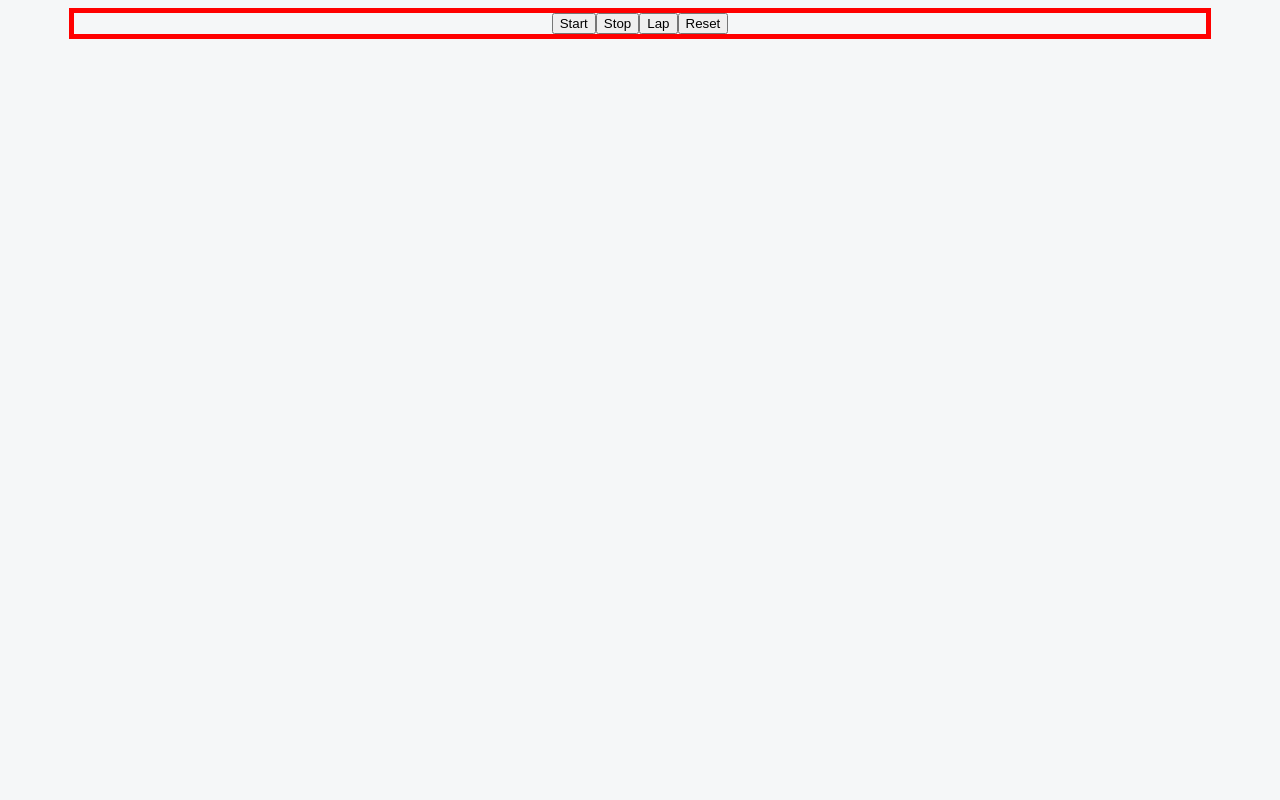
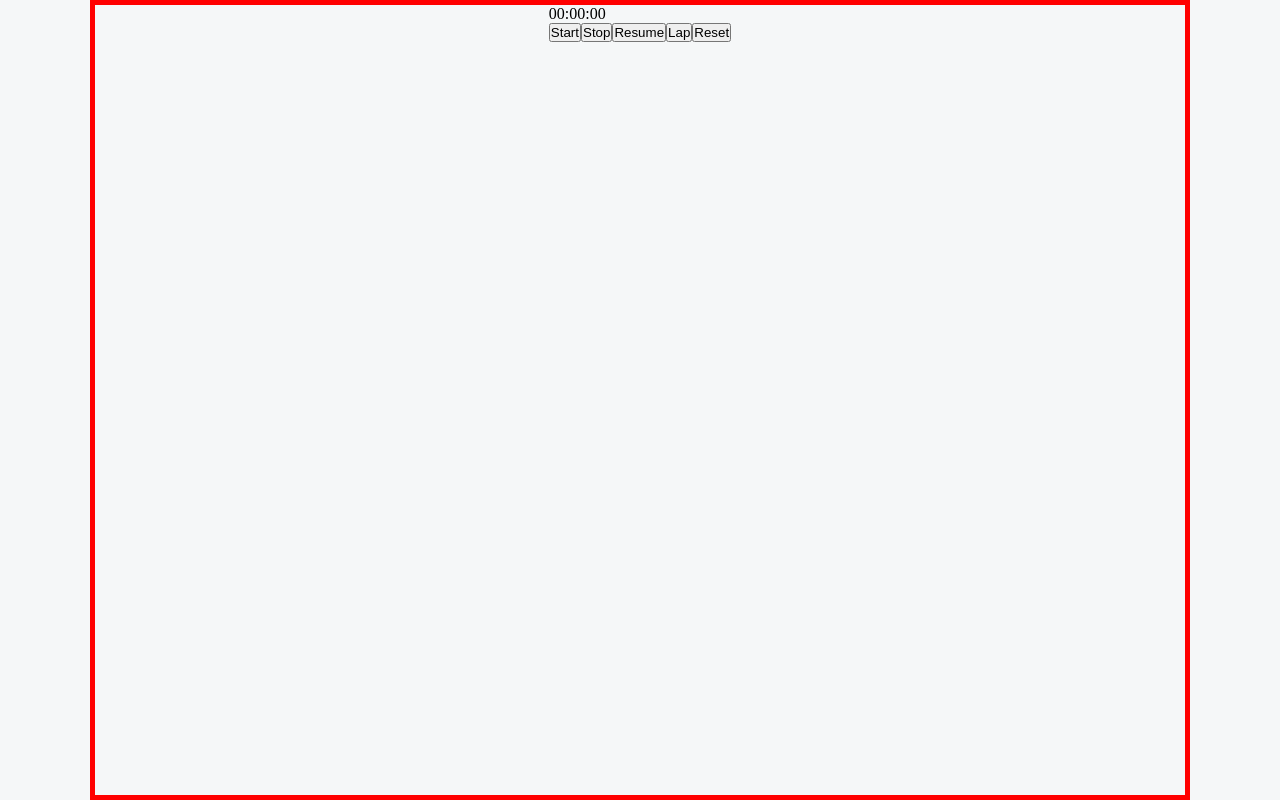
Before and after one commit to Shopify/eng-intern-assessment-react, a React app: page / in a window 1280 px wide. Built offline with nearby package versions, Linux system fonts and the light colour scheme.

Commit message:
feat: added basic stopwatch functionality to StopWatch component

```diff
--- a/src/StopWatch.tsx
+++ b/src/StopWatch.tsx
@@ -2,12 +2,43 @@
 import { StopWatchButton } from "./StopWatchButton";
 
 export default function StopWatch() {
+  // not specifying the type here for useState since typescript can infer this from the initial state value
+  const [time, setTime] = React.useState(0);
+  const [isTimerRunning, setTimerRunning] = React.useState(false);
+
+  React.useEffect(() => {
+    let interval: NodeJS.Timer = null;
+
+    if (isTimerRunning) {
+      interval = setInterval(() => {
+        setTime((prevTime) => prevTime + 10);
+      }, 10);
+    } else {
+      clearInterval(interval);
+    }
+
+    // cleanup function
+    return () => clearInterval(interval);
+  }, [isTimerRunning]);
+
   return (
     <div>
-      <StopWatchButton>Start</StopWatchButton>
-      <StopWatchButton>Stop</StopWatchButton>
+      <div>
+        <span>{("0" + Math.floor((time / 60000) % 60)).slice(-2)}:</span>
+        <span>{("0" + Math.floor((time / 1000) % 60)).slice(-2)}:</span>
+        <span>{("0" + ((time / 10) % 100)).slice(-2)}</span>
+      </div>
+      <StopWatchButton onClick={() => setTimerRunning(true)}>
+        Start
+      </StopWatchButton>
+      <StopWatchButton onClick={() => setTimerRunning(false)}>
+        Stop
+      </StopWatchButton>
+      <StopWatchButton onClick={() => setTimerRunning(true)}>
+        Resume
+      </StopWatchButton>
       <StopWatchButton>Lap</StopWatchButton>
-      <StopWatchButton>Reset</StopWatchButton>
+      <StopWatchButton onClick={() => setTime(0)}>Reset</StopWatchButton>
     </div>
   );
 }
--- a/src/styles/main.css
+++ b/src/styles/main.css
@@ -1,9 +1,16 @@
+* {
+  box-sizing: border-box;
+  margin: 0;
+  padding: 0;
+}
+
 body {
   background-color: #f5f7f8;
 }
 
 .container {
   max-width: 1100px;
+  height: 100vh;
   margin: 0 auto;
   padding: 0 1rem;
   border: 5px solid red;
```
